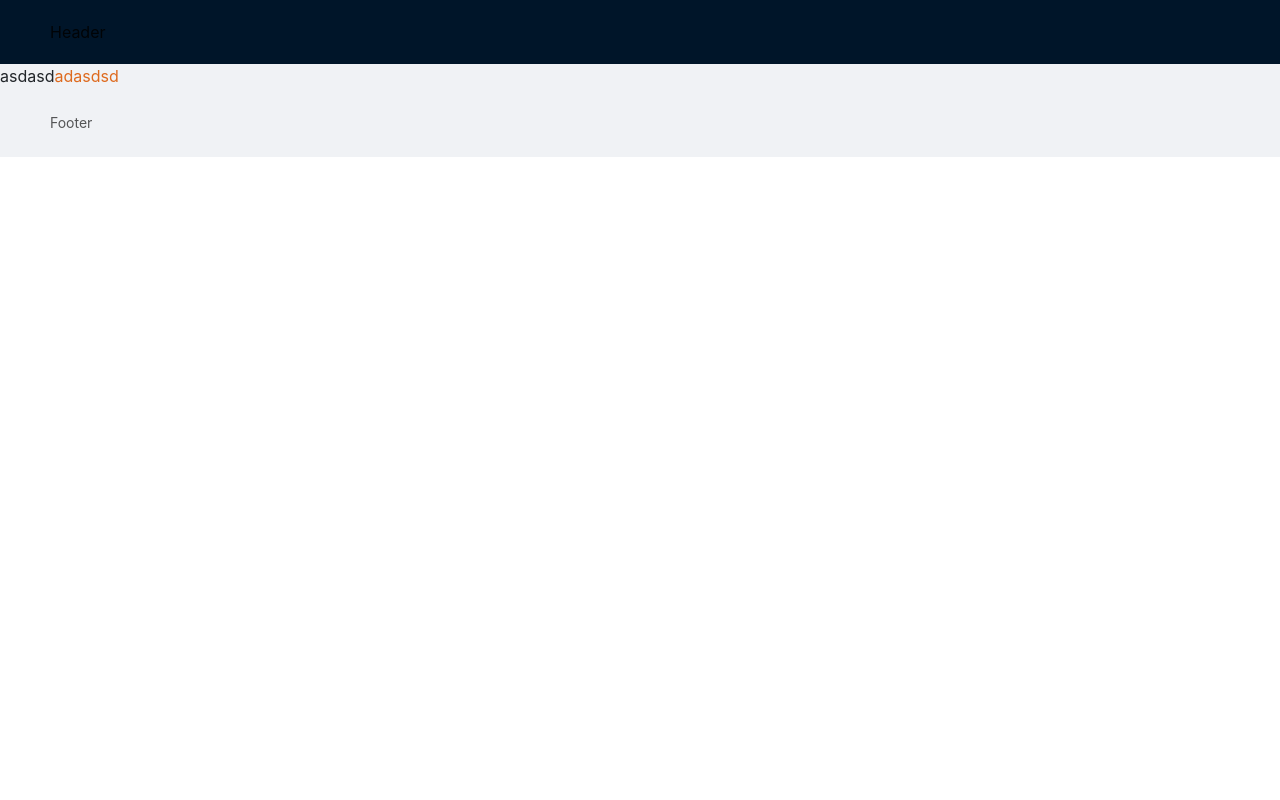
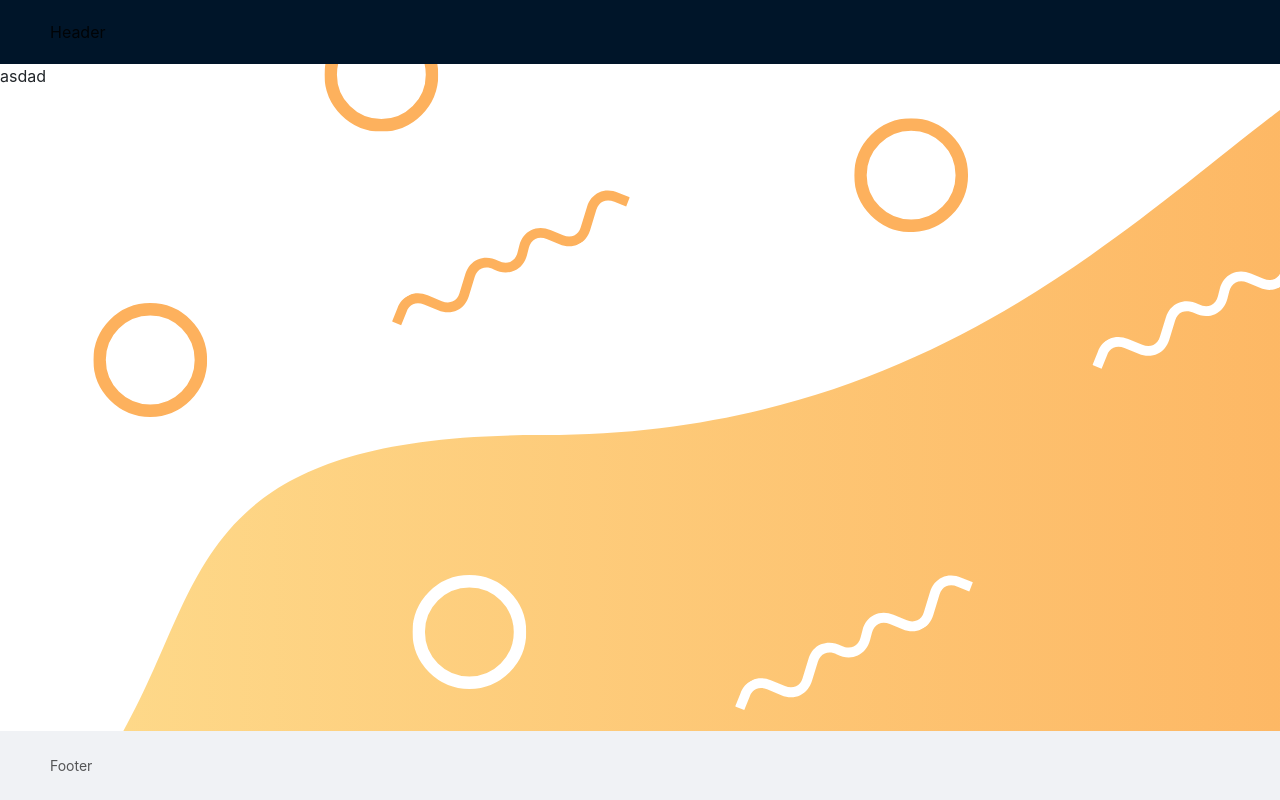
Before and after one commit to tranquilpuma830/startup-bakery, a Next.js app: page / in a window 1280 px wide. Built offline with nearby package versions, Linux system fonts and the light colour scheme.

Commit message:
Empty index page

```diff
--- a/containers/Page.js
+++ b/containers/Page.js
@@ -1,18 +1,14 @@
-import React from "react";
+import React from 'react';
 import { Layout } from 'antd';
 
 const { Header, Footer, Content } = Layout;
 
 export default function Page(props) {
   return (
-    <div>
-      <Layout>
-        <Header>Header</Header>
-        <Content>
-          {props.children}
-        </Content>
-        <Footer>Footer</Footer>
-      </Layout>
-    </div>
+    <Layout className='h-100'>
+      <Header>Header</Header>
+      <Content>{props.children}</Content>
+      <Footer>Footer</Footer>
+    </Layout>
   );
 }
--- a/pages/index.js
+++ b/pages/index.js
@@ -1,13 +1,13 @@
 import React from 'react';
-import { Typography } from 'antd';
+import { Button, Descriptions, Card, Typography, Layout } from 'antd';
 
-const { Text } = Typography;
+const { Sider, Content } = Layout;
+const { Text, Title } = Typography;
 
 export default function Home() {
   return (
-    <div>
-      asdasd
-      <Text className="text-primary">adasdsd</Text>
-    </div>
+    <Layout className='w-100 h-100 bg-half-filled'>
+      <Content>asdad</Content>
+    </Layout>
   );
-};
+}
--- a/styles/core/_variables.scss
+++ b/styles/core/_variables.scss
@@ -13,7 +13,7 @@ $primary-lightest: #FEE698;
 //$pink-light: #ff99cc;
 //$pink-lightest: #ffc2e0;
 //
-//$gray0: #333;
+$gray0: #333;
 //$gray1: #858585;
 //$gray2: #c2c2c2;
 //$gray3: #d6d6d6;
@@ -32,8 +32,8 @@ $danger: #E75A5F;
 //);
 //
 //// Body
-//$body-color-bg: white;
-//$body-color-text: $gray0;
+$body-color-bg: white;
+$body-color-text: $gray0;
 //$mute-color: $gray1;
 //
 //// Toolbar
--- a/styles/main.scss
+++ b/styles/main.scss
@@ -3,11 +3,17 @@
 @import 'core/variables';
 @import '~bootstrap/scss/bootstrap';
 
+// To make full-height page
+#__next {
+  height: 100% !important;
+}
+
 .border-thick {
   border-width: 14px !important;
 }
 
-.ant-list-item, .border-lightest {
+.ant-list-item,
+.border-lightest {
   border-color: $primary-lightest !important;
 }
 
@@ -15,9 +21,20 @@
   background-color: $primary-lightest !important;
 }
 
-
 .bg-light {
   background-color: $primary-light !important;
+}
+
+.bg-filled,
+.bg-half-filled {
+  background: no-repeat !important;
+  background-size: cover !important;
+}
+.bg-filled {
+  background-image: url('/backgrounds/background-filled.svg') !important;
+}
+.bg-half-filled {
+  background-image: url('/backgrounds/background-half-filled.svg') !important;
 }
 
 .shape-background {
```
Also changed, not shown: public/backgrounds/background-filled.svg (added), public/backgrounds/background-half-filled.svg (added).
